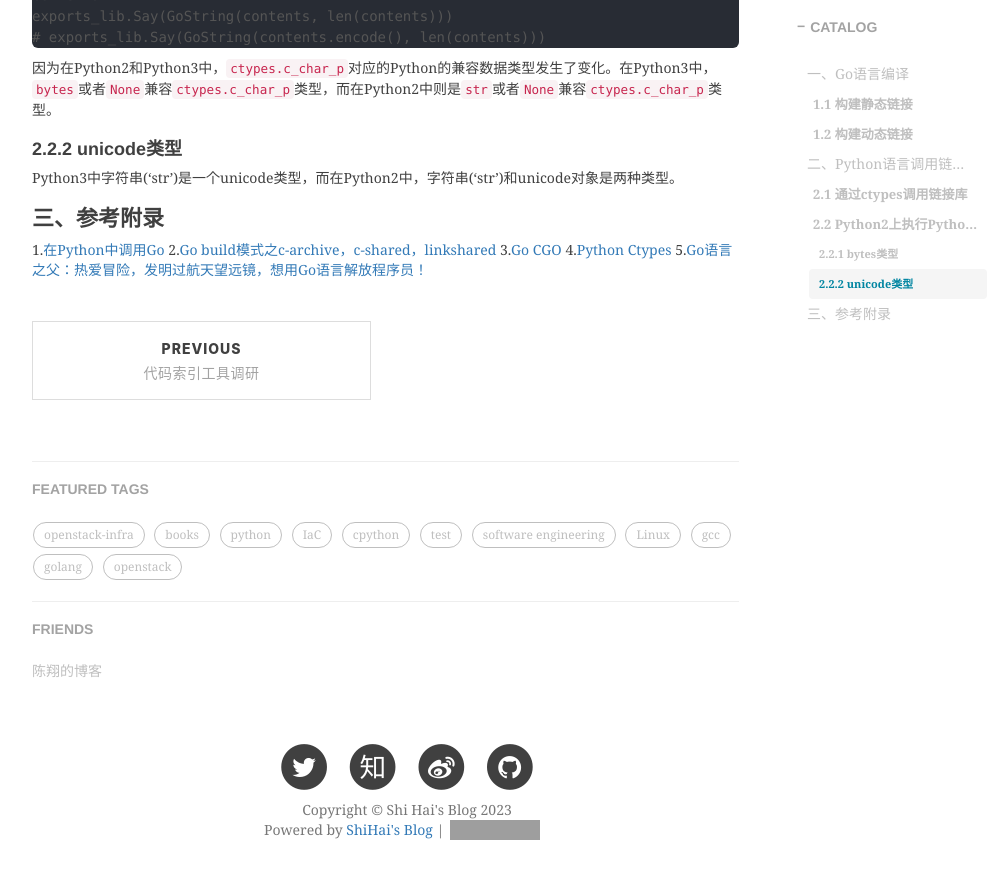
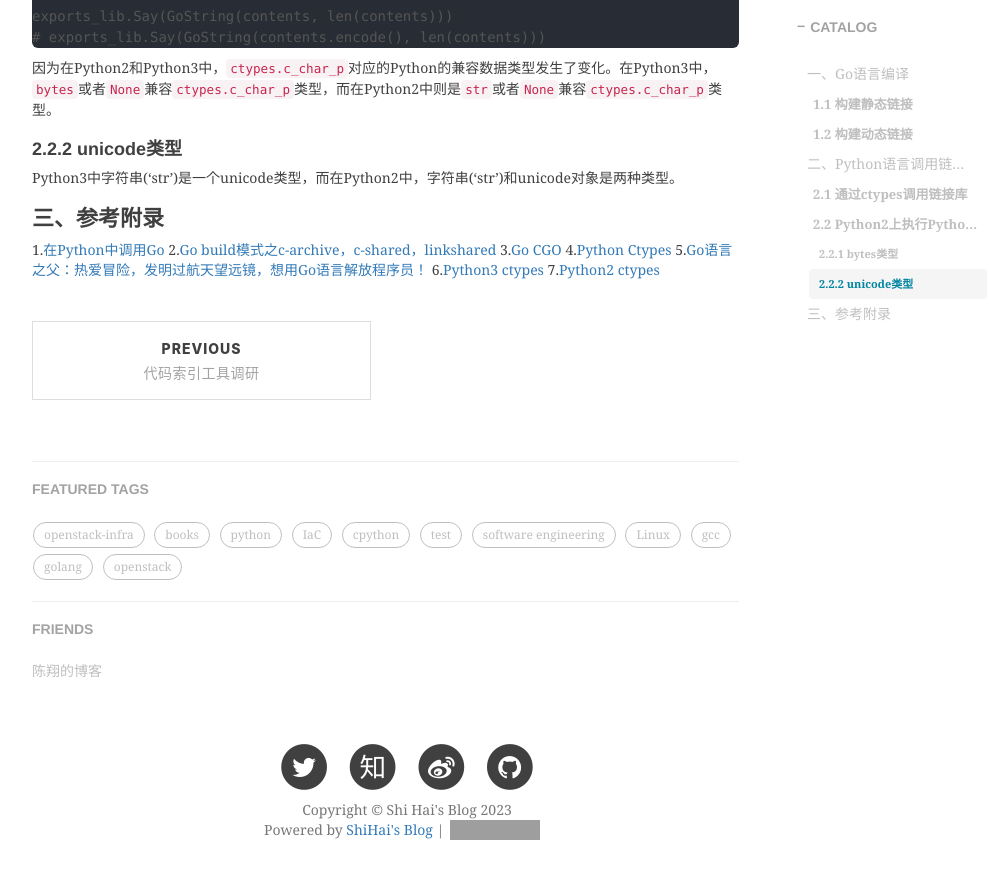
Before and after one commit to shihai1991/shihai1991.github.io, a Jekyll site: the page built from _posts/2023-02-10-python调用c.md, in a window 1280 px wide and 900 px high, scrolled down 3597 px. Shown: the top 879 px of the window, without its empty margins (233-1240 px from the left). Built offline with Jekyll 4.4.1, drawn with Linux system fonts in a browser that asks for light colours; nearby versions of some CDN libraries; comment, search, counter and statistics services are not loaded; grey boxes are pictures that could not be loaded.

Commit message:
Update 2023-02-10-python调用c.md

```diff
--- a/_posts/2023-02-10-python调用c.md
+++ b/_posts/2023-02-10-python调用c.md
@@ -171,3 +171,5 @@ Python3中字符串('str')是一个unicode类型，而在Python2中，字符串(
 3.[Go CGO](https://chai2010.cn/advanced-go-programming-book/ch2-cgo/ch2-02-basic.html)
 4.[Python Ctypes](https://docs.python.org/3/library/ctypes.html?highlight=ctypes)
 5.[Go语言之父：热爱冒险，发明过航天望远镜，想用Go语言解放程序员！](https://zhuanlan.zhihu.com/p/133955040)
+6.[Python3 ctypes](https://docs.python.org/3/library/ctypes.html?highlight=ctypes#fundamental-data-types)
+7.[Python2 ctypes](https://docs.python.org/2.7/library/ctypes.html#ctypes.c_char_p)
```
